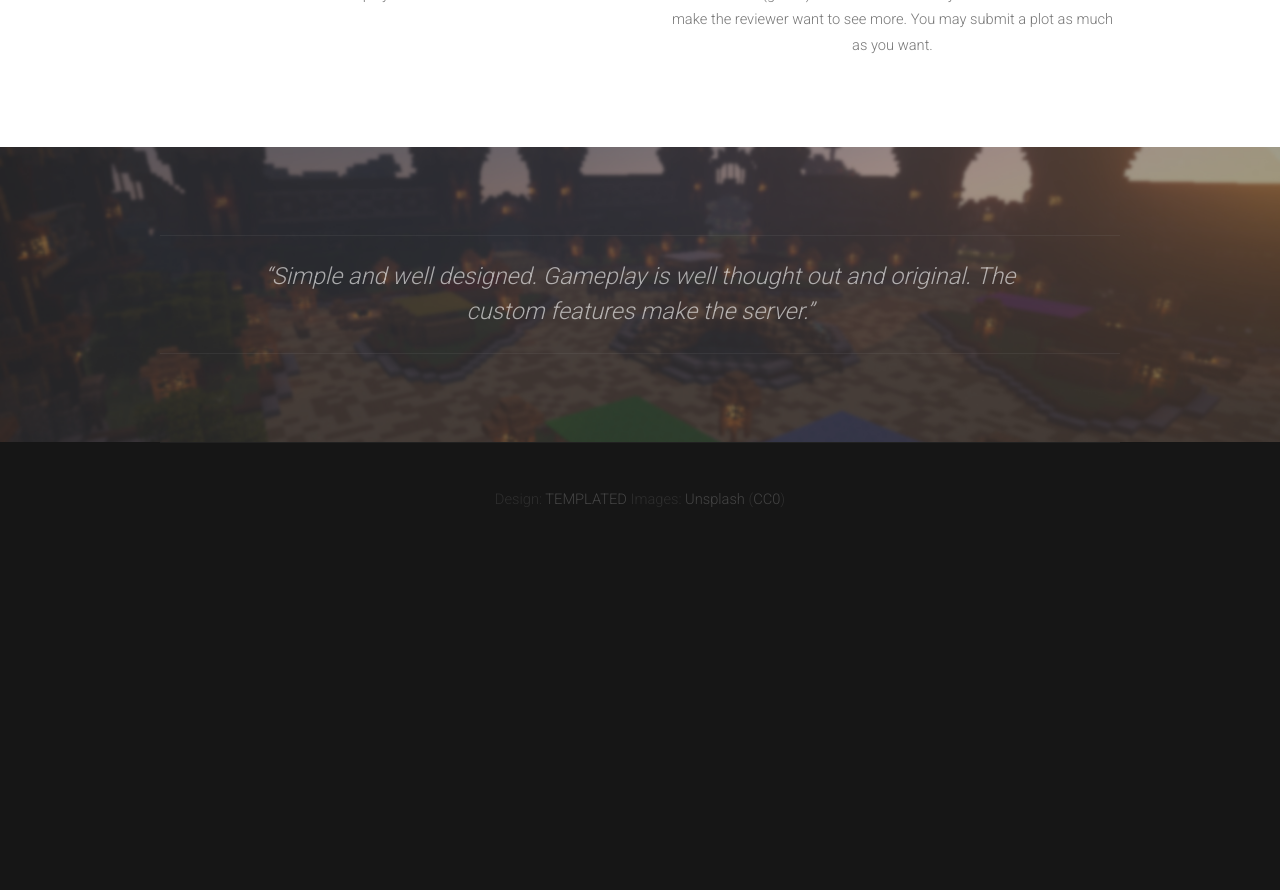
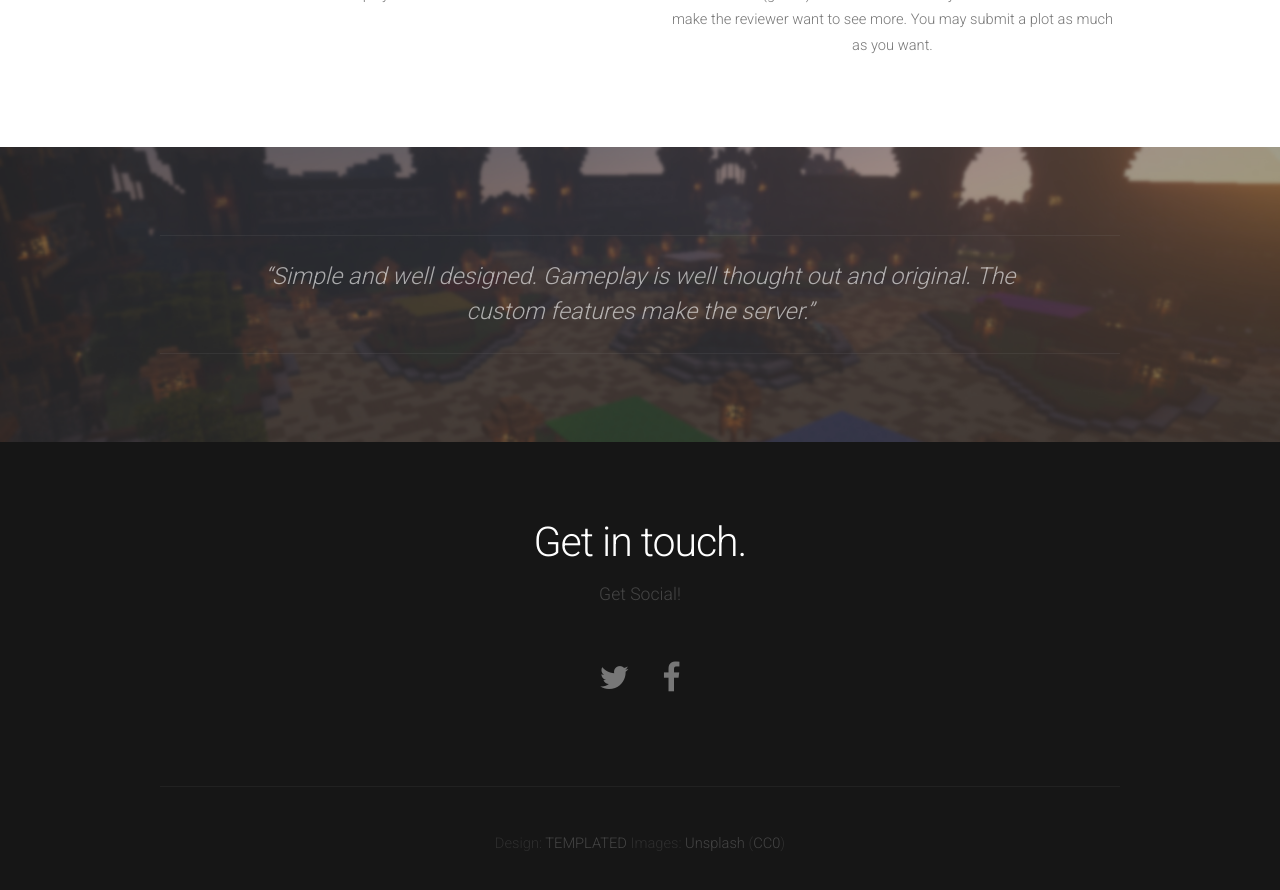
Before and after one commit to Synotrek/SynotrekWebsite, a Jekyll site: the page built from index.html, in a window 1280 px wide and 900 px high, scrolled down 1858 px. Shown: the top 890 px of the window. Built offline with Jekyll 4.4.1, drawn with Linux system fonts in a browser that asks for light colours; nearby versions of some CDN libraries; before the commit the page ends 2415 px from its top, so only the background shows below that.

Commit message:
Update default.html

```diff
--- a/_layouts/default.html
+++ b/_layouts/default.html
@@ -42,25 +42,20 @@
 		</div>
 
     {{ content }}
-
-	<!-- Footer -->
-		<!--div id="footer">
+		<div id="footer">
 			<div class="container">
 				<section>
 					<header>
-						<h2>Get in touch</h2>
-						<span class="byline">Integer sit amet pede vel arcu aliquet pretium</span>
+						<h2>Get in touch.</h2>
+						<span class="byline">Get Social!</span>
 					</header>
 					<ul class="contact">
-						<li><a href="#" class="fa fa-twitter"><span>Twitter</span></a></li>
-						<li class="active"><a href="#" class="fa fa-facebook"><span>Facebook</span></a></li>
-						<li><a href="#" class="fa fa-dribbble"><span>Pinterest</span></a></li>
-						<li><a href="#" class="fa fa-tumblr"><span>Google+</span></a></li>
+						<li><a href="https://twitter.com/synotrek" class="fa fa-twitter"><span>Twitter</span></a></li>
+						<li class="active"><a href="https://www.facebook.com/Synotrek" class="fa fa-facebook"><span>Facebook</span></a></li>
 					</ul>
 				</section>
 			</div>
-		</div-->
-
+		</div>
 	<!-- Copyright -->
 		<div id="copyright">
 			<div class="container">
```
